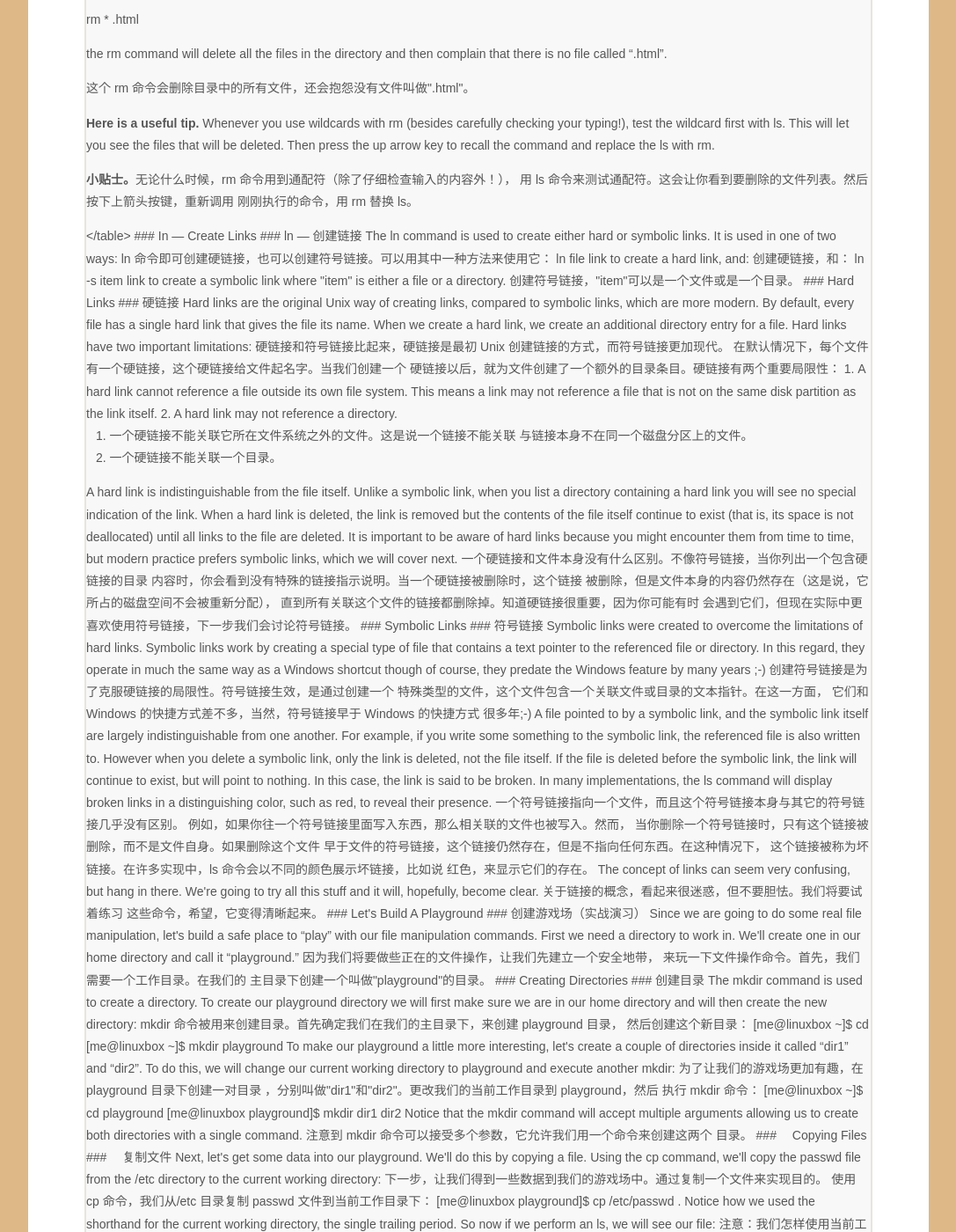
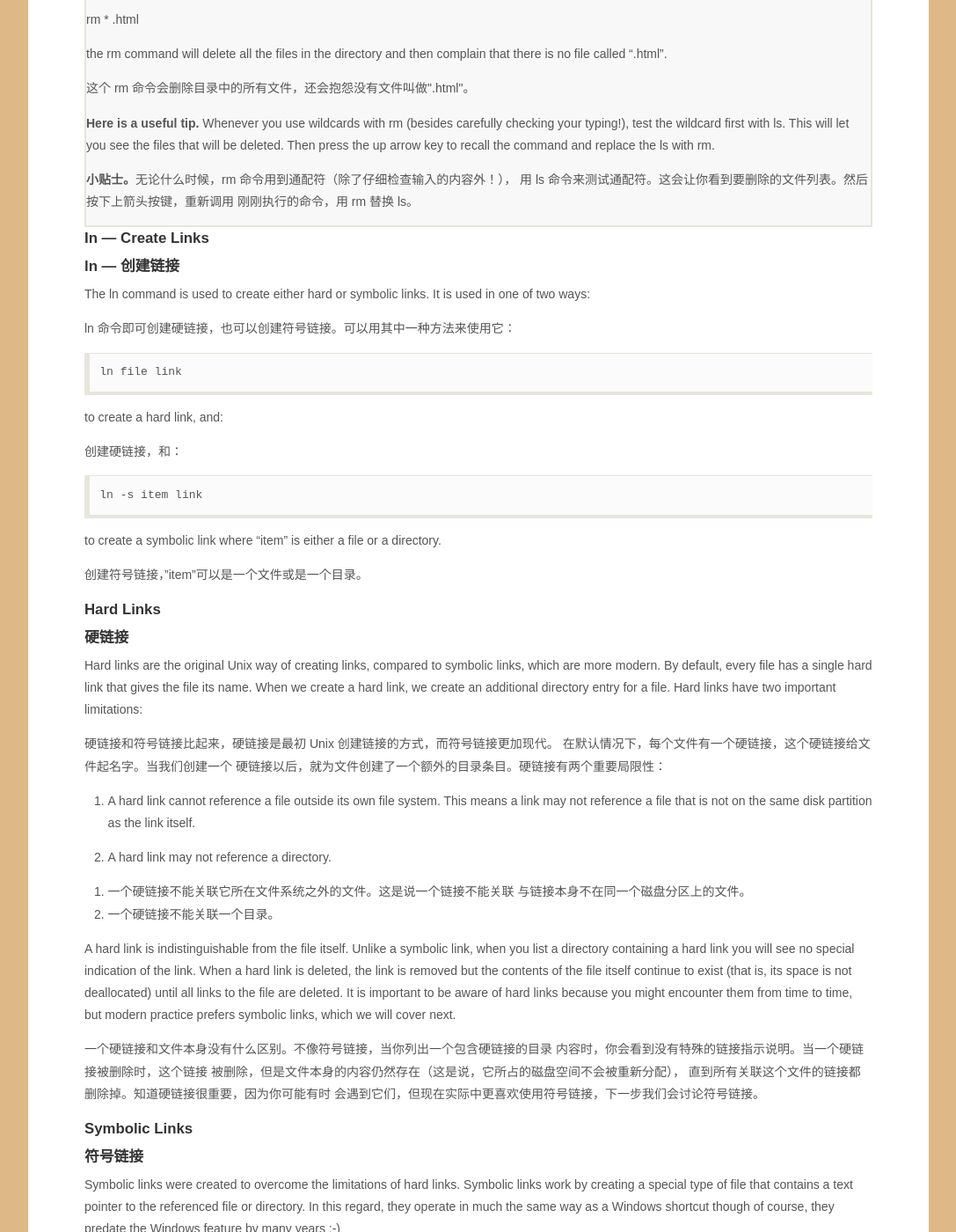
Before and after one commit to billie66/TLCL, a Jekyll site: the page built from book/chap05.md, in a window 1280 px wide and 1400 px high, scrolled down 9901 px. Shown: the whole window at 88% size, without its empty margins (96-1183 px from the left). Built offline with Jekyll 4.4.1, drawn with Linux system fonts in a browser that asks for light colours; Markdown is read by kramdown in place of the engine named in the settings; some of the changed text lies outside the part shown.

Commit message:
correct a html closing tag

```diff
--- a/book/chap05.md
+++ b/book/chap05.md
@@ -873,8 +873,7 @@ replace the ls with rm.</p>
 <p><b>小贴士。</b>无论什么时候，rm 命令用到通配符（除了仔细检查输入的内容外！），
 用 ls 命令来测试通配符。这会让你看到要删除的文件列表。然后按下上箭头按键，重新调用
 刚刚执行的命令，用 rm 替换 ls。</p>
-
-</table>
+</div>
 
 ### In — Create Links
 
```
Also changed, not shown: book/chinese/chap05.md (+1 -0 lines).
